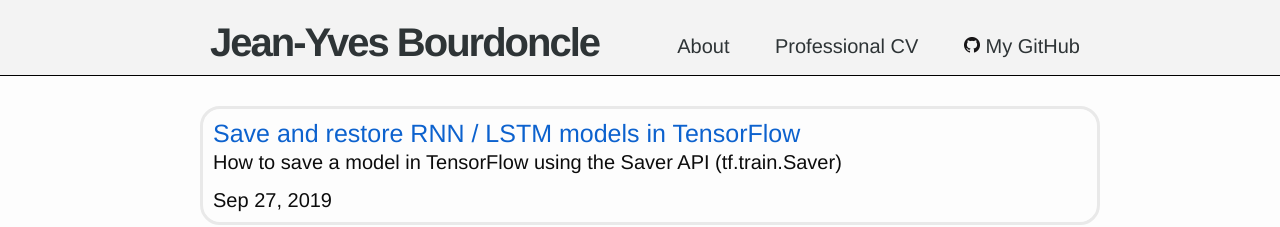
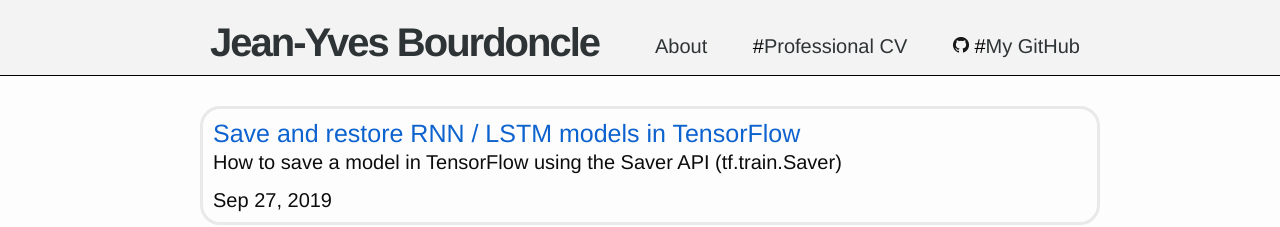
Before and after one commit to Jeanyvesbourdoncle/Jeanyvesbourdoncle.github.io, a Jekyll site: the page built from index.html, in a window 1280 px wide. Shown: the top 227 px of the page. Built offline with Jekyll 4.4.1, drawn with Linux system fonts in a browser that asks for light colours.

```diff
--- a/_includes/header.html
+++ b/_includes/header.html
@@ -12,11 +12,11 @@
               <a href="/about/">About</a>
             </span>
             <span class="nav-item">
-              <a href="../../../assets/josehorasCV_AI_pic.pdf">Professional CV</a>
+              #<a href="../../../assets/josehorasCV_AI_pic.pdf">Professional CV</a>
             </span>
             <span class="nav-item">
               <img src="/assets/GitHub-Mark-32px.png" alt="w" width="16" height="16" >
-              <a href="{{ site.github.owner_url }}">My GitHub</a>
+              #<a href="{{ site.github.owner_url }}">My GitHub</a>
             </span>
 
         </div>
```
